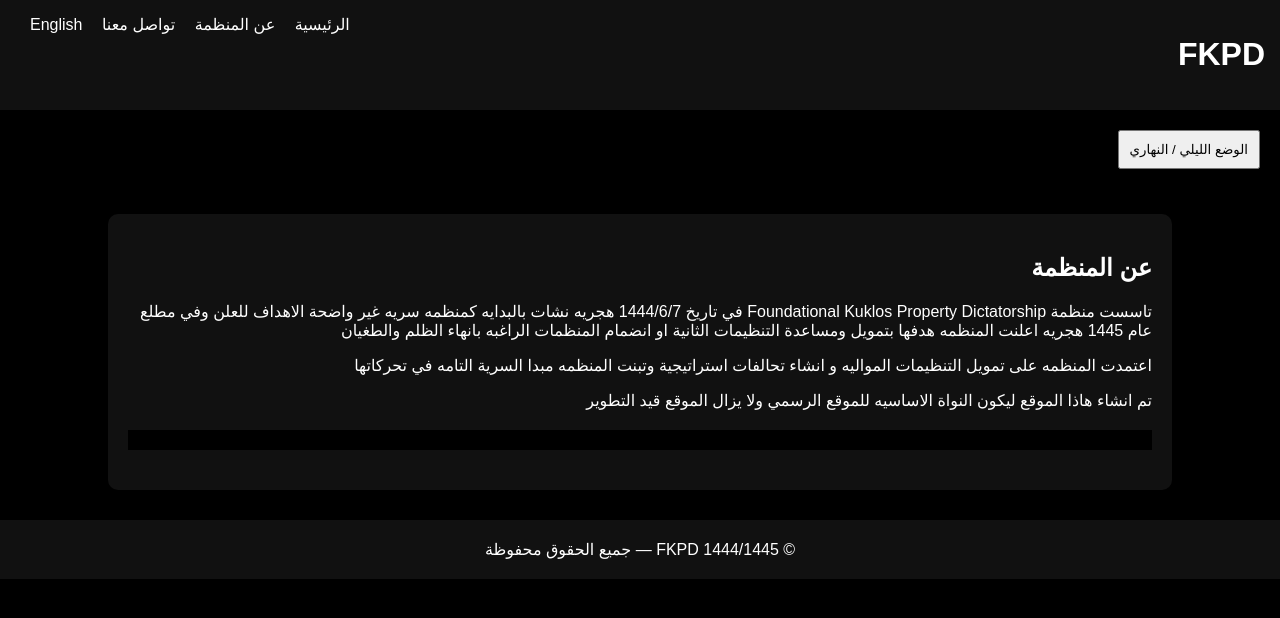
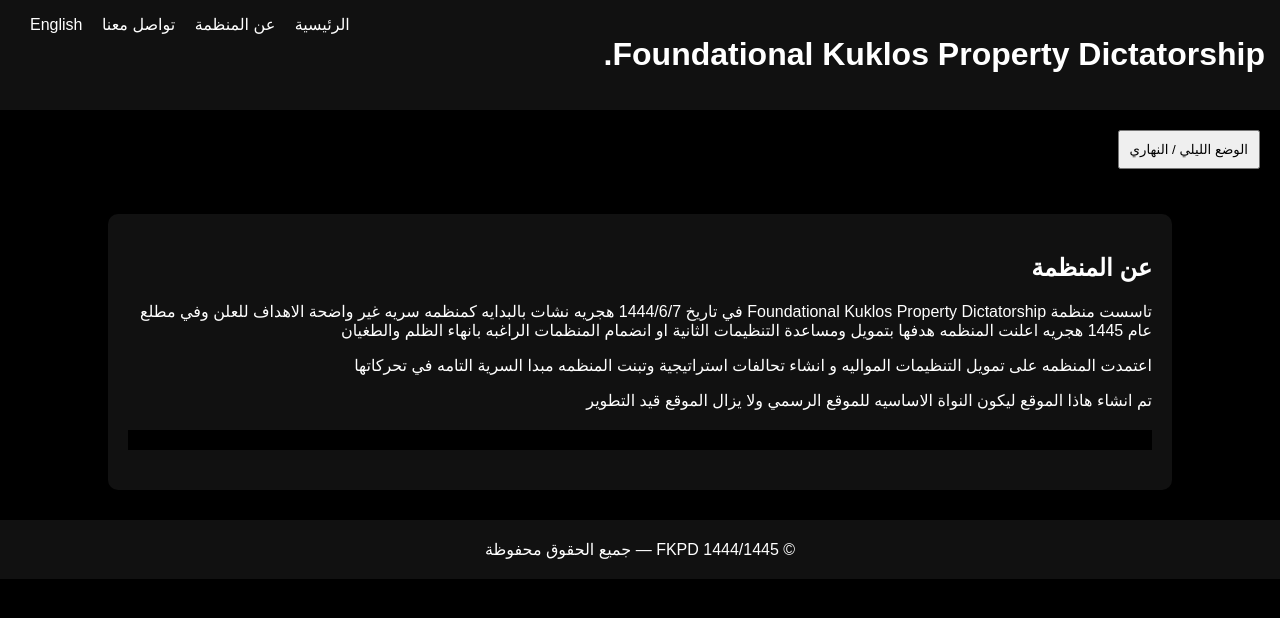
Before and after one commit to Freemansuzuki/FKPD.site, a plain HTML site: page index.html in a window 1280 px wide. Drawn offline with Linux system fonts and the light colour scheme.

Commit message:
Update index.html

```diff
--- a/index.html
+++ b/index.html
@@ -11,7 +11,7 @@
 <body>
 
 <header>
-    <h1 class="logo">FKPD</h1>
+    <h1 class="logo">Foundational Kuklos Property Dictatorship.</h1>
     <nav>
         <a href="index.html">الرئيسية</a>
         <a href="about.html">عن المنظمة</a>
```
